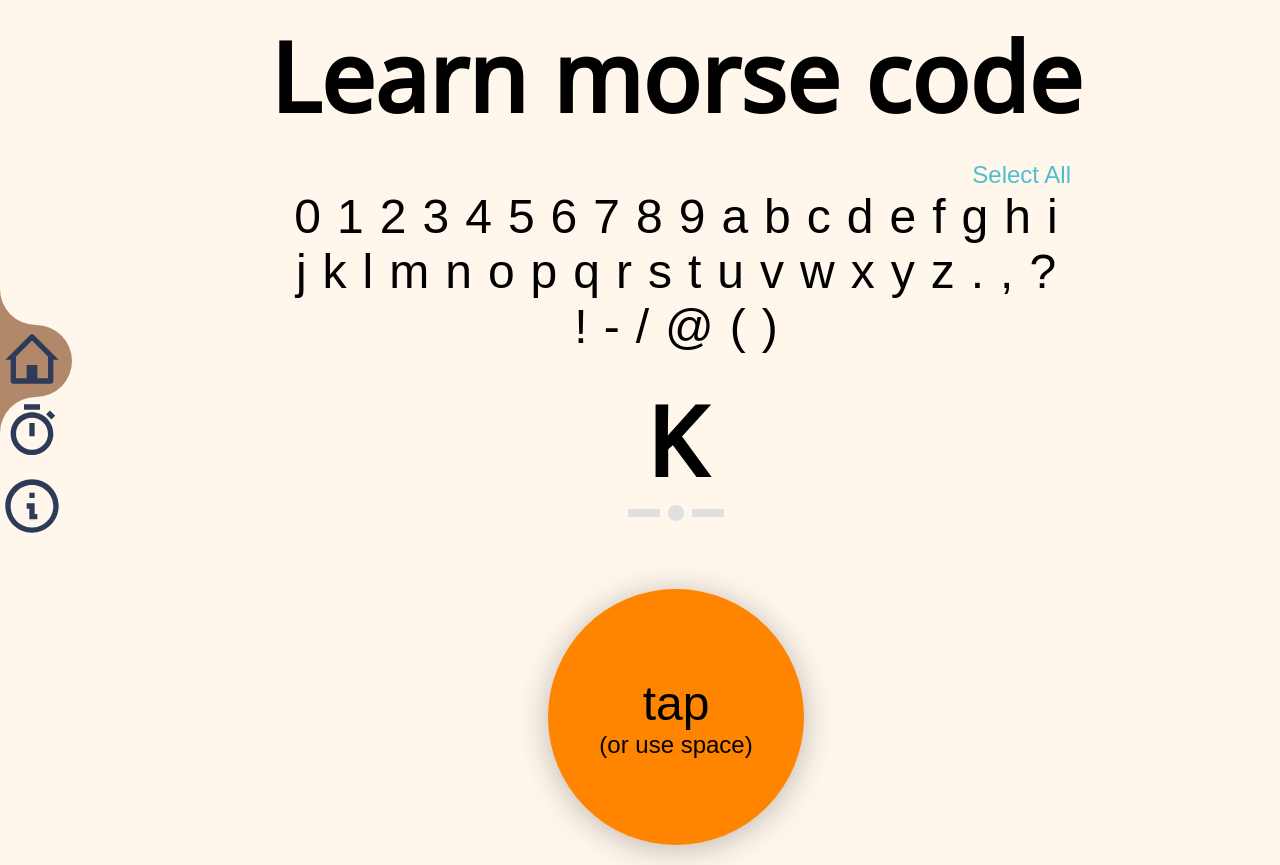
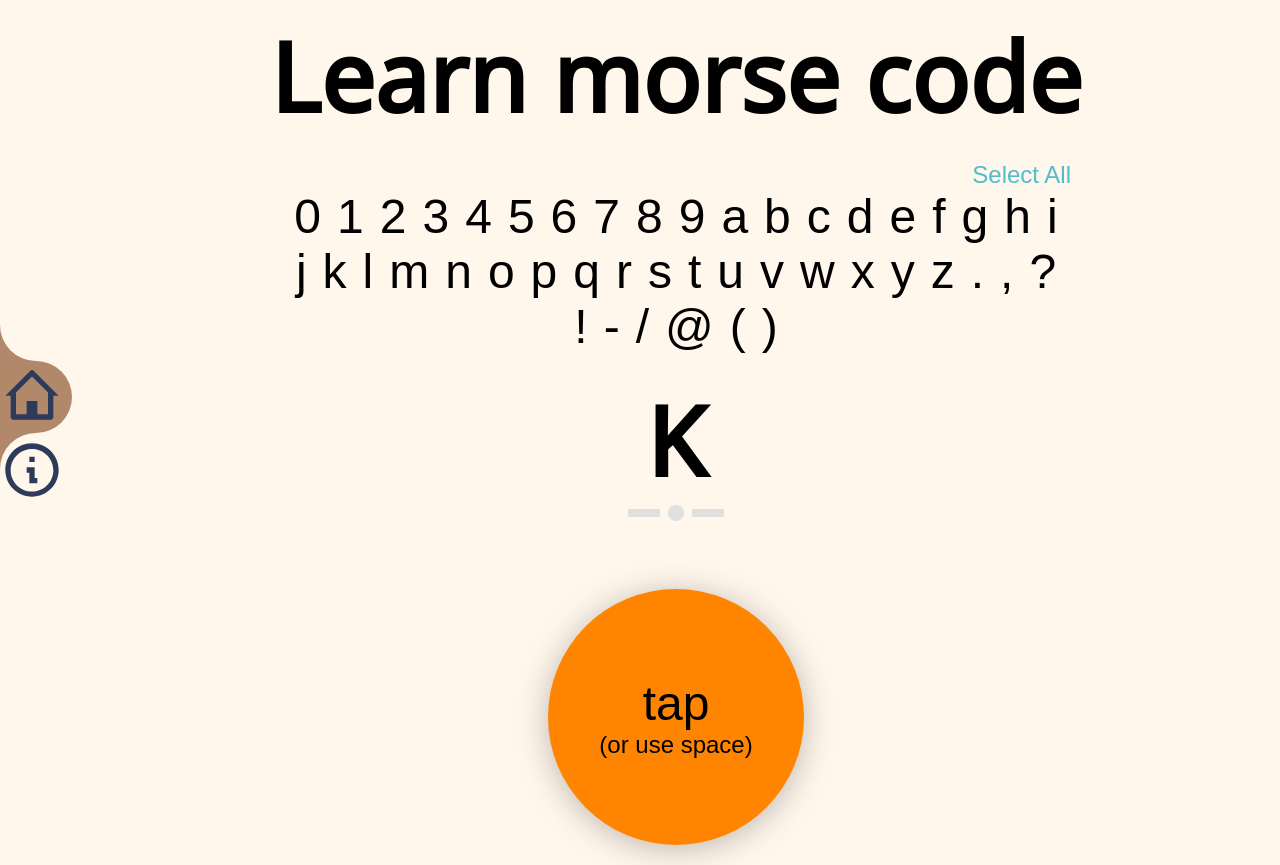
Before and after one commit to alojzy231/learn-morse-code, a Next.js app: page / in a window 1280 px wide. Built offline with nearby package versions, Linux system fonts and the light colour scheme.

Commit message:
Removed practice subpage

```diff
--- a/src/components/Layout/navbar/Navbar.styles.js
+++ b/src/components/Layout/navbar/Navbar.styles.js
@@ -9,7 +9,7 @@ export const NavbarContainer = styled.div`
 
 export const NavbarWrapper = styled.nav`
   width: 7.2rem;
-  height: 21.6rem;
+  height: 14.4rem;
 
   display: flex;
   flex-direction: column;
--- a/src/components/Layout/navbar/icons/PracticeIcon.jsx
+++ /dev/null
@@ -1,12 +0,0 @@
-import React from 'react';
-
-export default function PracticeIcon() {
-  return (
-    <svg width="64" height="64" viewBox="0 0 64 64" fill="none" xmlns="http://www.w3.org/2000/svg">
-      <path
-        d="M32 56C20.2179 56 10.6667 46.4488 10.6667 34.6667C10.6667 22.8846 20.2179 13.3333 32 13.3333C43.7821 13.3333 53.3334 22.8846 53.3334 34.6667C53.3201 46.4433 43.7766 55.9868 32 56ZM32 18.6667C23.1635 18.6667 16 25.8301 16 34.6667C16 43.5032 23.1635 50.6667 32 50.6667C40.8366 50.6667 48 43.5032 48 34.6667C47.9897 25.8344 40.8323 18.677 32 18.6667ZM34.6667 37.3333H29.3334V24H34.6667V37.3333ZM51.448 20.552L46.1147 15.2187L49.8854 11.448L55.2187 16.7813L51.4507 20.5493L51.448 20.552ZM40 10.6667H24V5.33334H40V10.6667Z"
-        fill="#2E3A59"
-      />
-    </svg>
-  );
-}
--- a/src/components/Layout/navbar/pageLink/index.jsx
+++ b/src/components/Layout/navbar/pageLink/index.jsx
@@ -3,16 +3,12 @@ import PropTypes from 'prop-types';
 import Link from 'next/link';
 
 import HomepageIcon from '../icons/HomepageIcon';
-import PracticeIcon from '../icons/PracticeIcon';
 import InfoIcon from '../icons/InfoIcon';
 import StyledPageLink from './PageLink.styles';
 
 export default function PageLink({ href }) {
   let Icon;
   switch (href) {
-    case '/practice':
-      Icon = PracticeIcon;
-      break;
     case '/info':
       Icon = InfoIcon;
       break;
--- a/src/components/Layout/navbar/pageLink/pageLinkHighlight/PageLinkHighlight.styles.js
+++ b/src/components/Layout/navbar/pageLink/pageLinkHighlight/PageLinkHighlight.styles.js
@@ -3,7 +3,7 @@ import styled from 'styled-components';
 export const PageLinkHighlightContainer = styled.div`
   width: 100%;
   position: absolute;
-  top: ${({ indexOfCurrentRoute }) => `${indexOfCurrentRoute * 33.33}%`};
+  top: ${({ indexOfCurrentRoute }) => `${indexOfCurrentRoute * 50}%`};
 
   transform: translateY(-3.6rem);
   z-index: -1;
--- a/src/consts/routes.js
+++ b/src/consts/routes.js
@@ -1,6 +1,5 @@
 const ROUTES = {
   homepage: '/',
-  practice: '/practice',
   info: '/info',
 };
 
```
